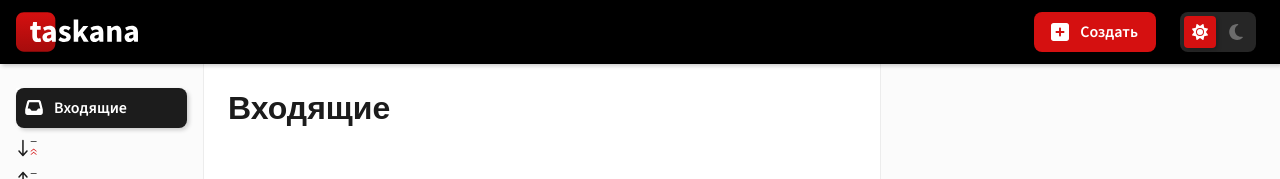
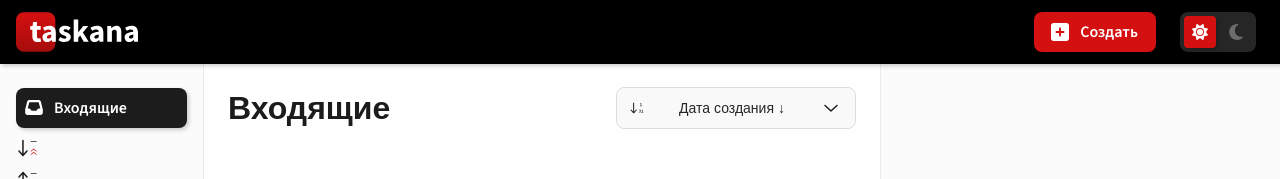
Before and after one commit to VitalGa/TaskanaApp, a React (Vite) app: page / in a window 1280 px wide. Shown: the top 179 px of the page. Built offline with nearby package versions, Linux system fonts and the light colour scheme; a web font is replaced by a local one.

Commit message:
added dropdown 2

```diff
--- a/src/components/containerHeader/ContainerHeader.jsx
+++ b/src/components/containerHeader/ContainerHeader.jsx
@@ -1,9 +1,24 @@
 import styles from './containerHeader.module.css';
+import { Dropdown } from '@/components/dropdown';
 
 export function ContainerHeader() {
   return (
     <div className={`${styles.containerHeader} flex justify-between items-center`}>
       <h1 className='heading-h1'>Входящие</h1>
+      <Dropdown
+        defaultValue={{ value: 'createdAtDesc', label: 'Дата создания ↓', icon: 'createdAtDesc' }}
+        options={[
+          { value: 'priorityDesc', label: 'Приоритет ↓', icon: 'priorityDesc' },
+          { value: 'priorityAsc', label: 'Приоритет ↑', icon: 'priorityAsc' },
+          { value: 'alphaDesc', label: 'Алфавит ↓', icon: 'alphabeticalDesc' },
+          { value: 'alphaAsc', label: 'Алфавит ↑', icon: 'alphabeticalAsc' },
+          { value: 'createdAtDesc', label: 'Дата создания ↓', icon: 'createdAtDesc' },
+          { value: 'createdAtAsc', label: 'Дата создания ↑', icon: 'createdAtAsc' },
+          { value: 'updatedAtDesc', label: 'Дата обновления ↓', icon: 'updatedAtDesc' },
+          { value: 'updatedAtAsc', label: 'Дата обновления ↑', icon: 'updatedAtAsc' },
+        ]}
+        onSortChange={(val) => console.log('Сортировка:', val)}
+      />
     </div>
   );
 }
--- /dev/null
+++ b/src/components/dropdown/Dropdown.jsx
@@ -0,0 +1,65 @@
+import { useState, useRef, useEffect } from 'react';
+import { Icon } from '@/components'; // твой универсальный компонент
+import styles from './dropdown.module.css';
+
+export function Dropdown({ options, defaultValue, onSortChange, disabled = false }) {
+  const [open, setOpen] = useState(false);
+  const [selected, setSelected] = useState(defaultValue);
+  const dropdownRef = useRef(null);
+
+  // Закрытие при клике вне
+  useEffect(() => {
+    const handleClickOutside = (event) => {
+      if (dropdownRef.current && !dropdownRef.current.contains(event.target)) {
+        setOpen(false);
+      }
+    };
+    document.addEventListener('mousedown', handleClickOutside);
+    return () => document.removeEventListener('mousedown', handleClickOutside);
+  }, []);
+
+  const handleSelect = (option) => {
+    setSelected(option);
+    setOpen(false);
+    if (onSortChange) {
+      onSortChange(option.value);
+    }
+  };
+
+  return (
+    <div className={styles.dropdown} ref={dropdownRef}>
+      {/* Верхний див (триггер) */}
+      <button
+        className={styles.dropdownTrigger}
+        onClick={() => !disabled && setOpen(!open)}
+        disabled={disabled}>
+        <Icon name={selected.icon} className={styles.icon} />
+        {selected.label}
+        <Icon name='chevronDropdown' className={`${styles.chevron} ${open ? styles.open : ''}`} />
+      </button>
+
+      {/* Дропдаун */}
+      {open && (
+        <div className={styles.dropdownMenu}>
+          <div className={styles.dropdownHeader}>Сортировка по:</div>
+          <ul>
+            {options.map((option) => (
+              <li
+                key={option.value}
+                className={`${styles.dropdownItem} ${
+                  selected?.value === option.value ? styles.active : ''
+                }`}
+                onClick={() => handleSelect(option)}>
+                <Icon name={option.icon} className={styles.icon} />
+                {option.label}
+                {selected?.value === option.value && (
+                  <Icon name='checkDropdown' className={styles.checkIcon} />
+                )}
+              </li>
+            ))}
+          </ul>
+        </div>
+      )}
+    </div>
+  );
+}
--- /dev/null
+++ b/src/components/dropdown/dropdown.module.css
@@ -0,0 +1,121 @@
+.dropdown {
+  position: relative;
+  display: inline-block;
+  font-family: sans-serif;
+}
+
+/* Кнопка-триггер */
+.dropdownTrigger {
+  display: flex;
+  align-items: center;
+  justify-content: space-between;
+  gap: 8px;
+  padding: 8px 12px;
+  border-radius: 8px;
+  border: 1px solid #ddd;
+  background: #f9f9f9;
+  cursor: pointer;
+  min-width: 240px;
+  font-size: 14px;
+  font-weight: 500;
+  transition: background 0.2s ease;
+}
+
+.dropdownTrigger:hover {
+  background: #f1f1f1;
+}
+
+.dropdownTrigger:disabled {
+  cursor: not-allowed;
+  opacity: 0.6;
+}
+
+/* Иконка внутри */
+.icon {
+  width: 16px;
+  height: 16px;
+  flex-shrink: 0;
+}
+
+/* Чеврон справа */
+.chevron {
+  margin-left: auto;
+  transition: transform 0.2s ease;
+}
+
+.open {
+  transform: rotate(180deg);
+}
+
+/* Меню */
+.dropdownMenu {
+  position: absolute;
+  top: calc(100% + 4px);
+  left: 0;
+  width: 260px;
+  background: #fff;
+  border: 1px solid #ddd;
+  border-radius: 8px;
+  box-shadow: 0 4px 10px rgba(0, 0, 0, 0.08);
+  z-index: 100;
+  padding: 6px 0;
+  animation: fadeIn 0.15s ease;
+}
+
+/* Заголовок */
+.dropdownHeader {
+  font-size: 13px;
+  font-weight: 600;
+  color: #666;
+  padding: 6px 12px;
+  border-bottom: 1px solid #eee;
+  margin-bottom: 4px;
+}
+
+/* Список */
+.dropdownMenu ul {
+  list-style: none;
+  margin: 0;
+  padding: 0;
+}
+
+/* Пункт списка */
+.dropdownItem {
+  display: flex;
+  align-items: center;
+  justify-content: space-between;
+  gap: 8px;
+  padding: 8px 12px;
+  font-size: 14px;
+  cursor: pointer;
+  transition: background 0.2s ease;
+}
+
+.dropdownItem:hover {
+  background: #f5f5f5;
+}
+
+/* Активный пункт */
+.active {
+  font-weight: 600;
+  color: #1a73e8;
+  background: #f0f7ff;
+}
+
+/* Галочка справа */
+.checkIcon {
+  margin-left: auto;
+  color: #1a73e8;
+}
+
+/* Анимация появления */
+@keyframes fadeIn {
+  from {
+    opacity: 0;
+    transform: translateY(-4px);
+  }
+  to {
+    opacity: 1;
+    transform: translateY(0);
+  }
+}
--- /dev/null
+++ b/src/components/dropdown/index.js
@@ -0,0 +1 @@
+export { Dropdown } from './Dropdown';
```
Also changed, not shown: 1 other file (tests, documents, lock files or other folders).
